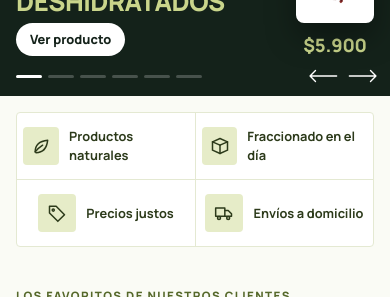
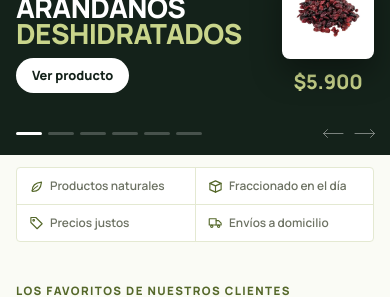
Before and after one commit to RubeKN/Sinter-Repo-WebDietetica, a plain HTML site: page index.html in a window 390 px wide. Shown: the part 265-562 px from the top of the page. Drawn offline with Linux system fonts and the light colour scheme.

Commit message:
Novedades un poco más alta en celular, flechas más sutiles y beneficios discretos
- Celular: banner de novedades ~225px, flechas más chicas y translúcidas
- Beneficios (Productos naturales, etc.): franja liviana, íconos sin recuadro y texto chico
  (46px en computadora, 75px en celular)

Co-Authored-By: Claude Opus 5.5 <noreply@anthropic.com>
Claude-Session: https://claude.ai/code/session_01T23qLducLbZ5TcN2xVjfsV

```diff
--- a/css/styles.css
+++ b/css/styles.css
@@ -902,3 +902,30 @@ body.no-catbar .info.info-layout { max-width: none; }
   .nv__photo { width: 104px; }
   .nv__price b { font-size: clamp(2.8rem, 4.8vw, 4.6rem); }
 }
+
+/* ---------- Novedades en celular: un poco más alta y flechas más sutiles ---------- */
+@media (max-width: 640px) {
+  .carousel--bold .nv { padding-block: 22px 48px; grid-template-columns: 1fr 92px; }
+  .nv__brand { margin-bottom: 10px; }
+  .nv__title { font-size: min(1.75rem, calc(100cqi / (var(--len, 8) * .7))); margin-bottom: 12px; }
+  .nv__btn { padding: 8px 16px; }
+  .nv__photo { width: 92px; }
+  .nv__price b { font-size: 1.25rem; }
+  .carousel--bold .carousel__arrow { width: 30px; height: 24px; bottom: 10px; opacity: .55; }
+  .carousel--bold .carousel__arrow svg { width: 22px; height: 11px; stroke-width: 1.6; }
+  .carousel--bold .carousel__arrow:active { opacity: 1; }
+  .carousel--bold .carousel__arrow--prev { right: 44px; }
+  .carousel--bold .carousel__arrow--next { right: 12px; }
+  .carousel--bold .carousel__dots { bottom: 20px; }
+}
+
+/* ---------- Beneficios: franja sutil y liviana ---------- */
+.benefits { margin-top: 18px; border-color: var(--border); box-shadow: none; }
+.benefit { padding: 12px 10px; font-size: .84rem; font-weight: 600; gap: 8px; color: var(--muted); }
+.benefit span { width: auto; height: auto; background: none; color: var(--green); }
+.benefit span .ico { width: 17px; height: 17px; }
+@media (max-width: 640px) {
+  .benefits { margin-top: 12px; }
+  .benefit { padding: 9px 6px; font-size: .74rem; gap: 6px; justify-content: flex-start; padding-left: 12px; }
+  .benefit span .ico { width: 15px; height: 15px; }
+}
--- a/index.html
+++ b/index.html
@@ -10,7 +10,7 @@
   <meta name="theme-color" content="#C9D58B">
   <link rel="preconnect" href="https://fonts.googleapis.com">
   <link href="https://fonts.googleapis.com/css2?family=DM+Serif+Display:ital@0;1&family=Manrope:wght@400;500;600;700;800&display=swap" rel="stylesheet">
-  <link rel="stylesheet" href="css/styles.css?v=nv4">
+  <link rel="stylesheet" href="css/styles.css?v=nv5">
 </head>
 <body>
   <div class="marquee" aria-label="Promoción de envío"><div class="marquee__track" id="marquee"></div></div>
@@ -126,7 +126,7 @@
 
   <div class="toast" id="toast" role="status" aria-live="polite"></div>
 
-  <script src="js/data.js?v=nv4"></script>
-  <script src="js/app.js?v=nv4"></script>
+  <script src="js/data.js?v=nv5"></script>
+  <script src="js/app.js?v=nv5"></script>
 </body>
 </html>
```
